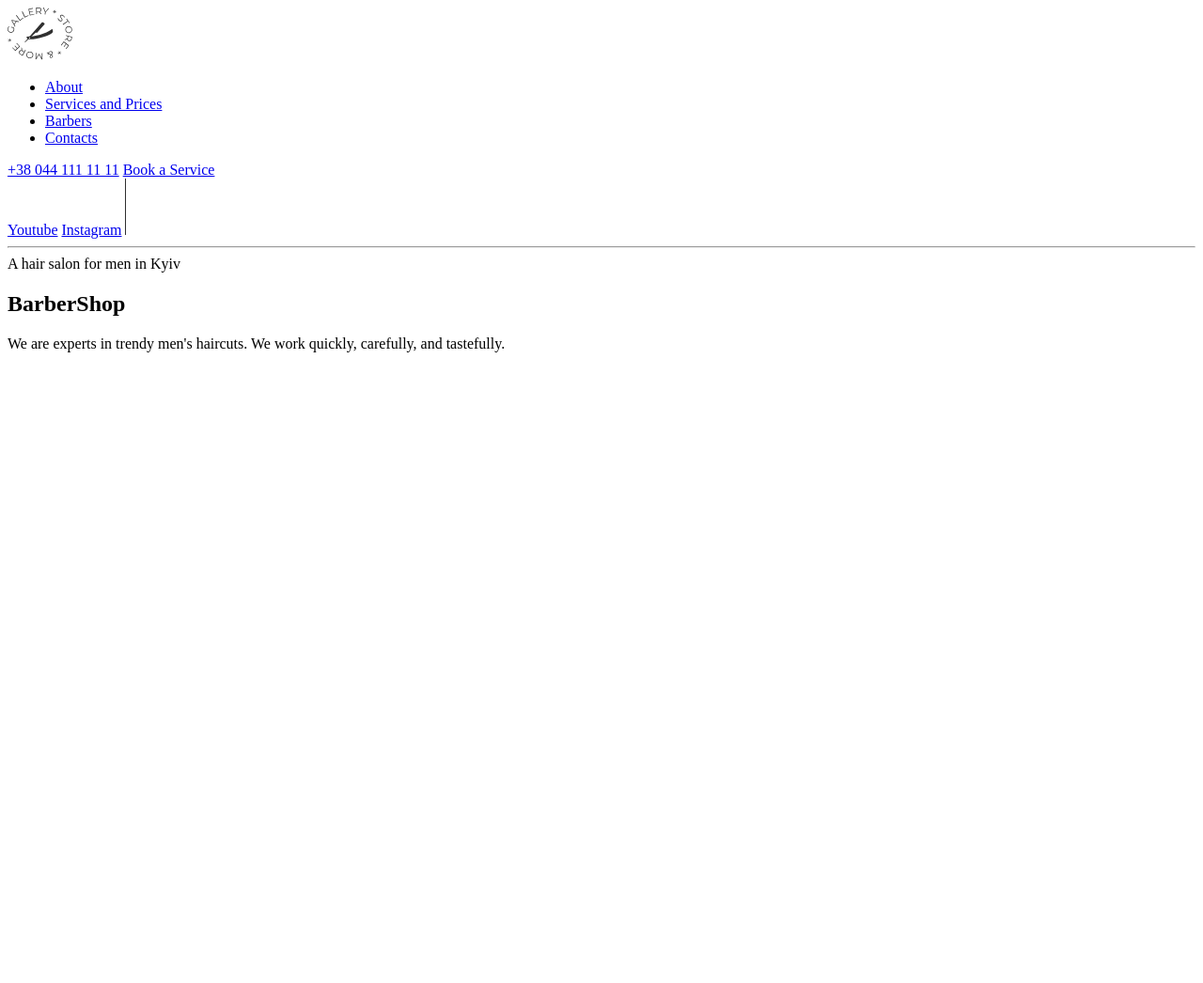
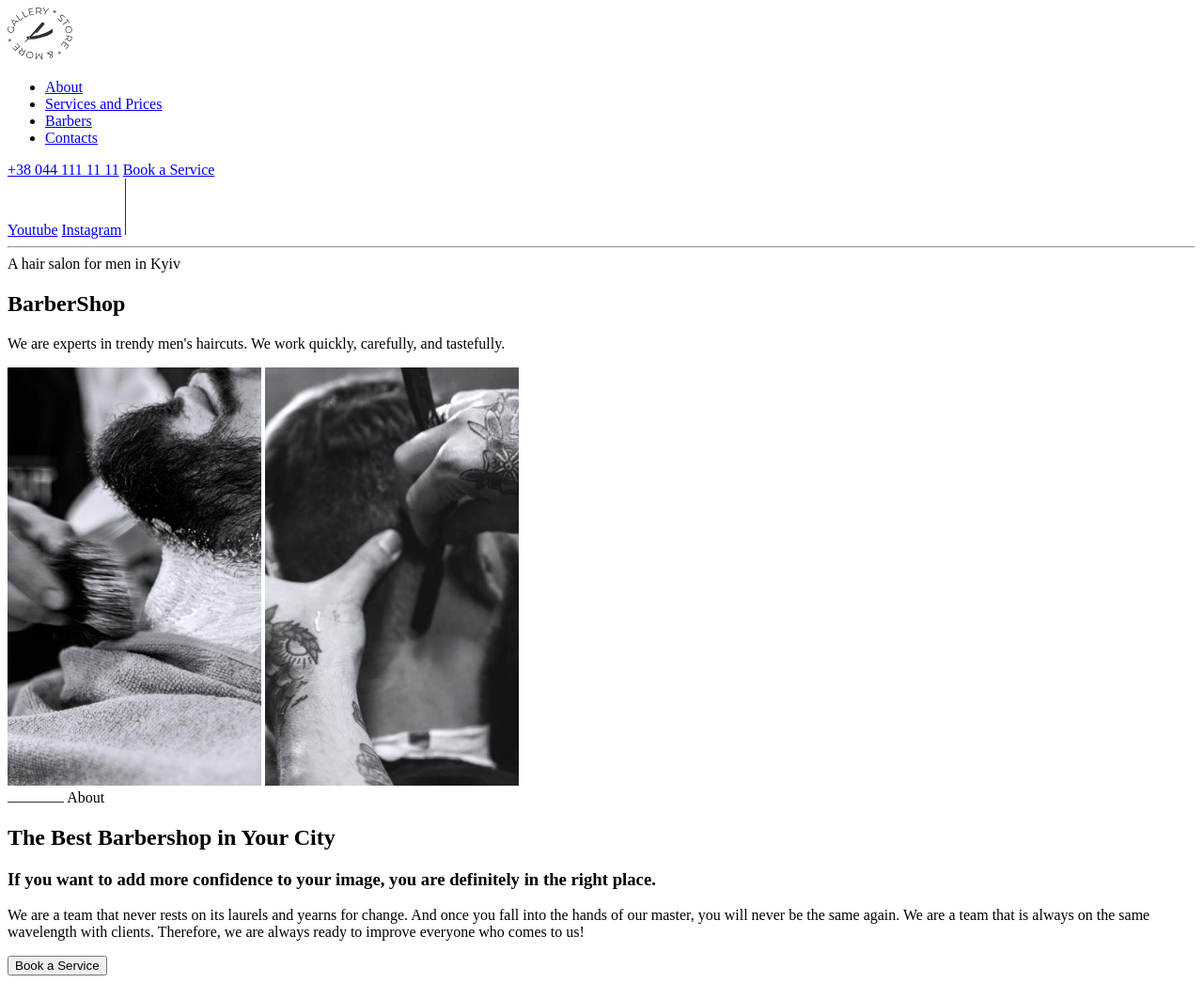
Before and after one commit to raynn07/Html-css-lesson-1-module-1, a plain HTML site: page index.html in a window 1280 px wide. Shown: the whole page at 94% size. Before the commit the page ends 800 px from the top, so only its background shows below. Drawn offline with Linux system fonts and the light colour scheme.

Commit message:
Second section Completed

```diff
--- a/index.html
+++ b/index.html
@@ -26,7 +26,7 @@
       <section>
         <a href="https://www.youtube.com" target="_blank">Youtube</a>
         <a href="https://www.instagram.com" target="_blank">Instagram</a>
-        <img src="./images/social-media-dash.png" alt="Separator" />
+        <img src="./images/vertical-dash.svg" alt="vertical dash" />
       </section>
     </header>
     <main>
@@ -40,7 +40,33 @@
         </p>
       </section>
 
-      <section></section>
+      <!-- About section -->
+      <section>
+        <div>
+          <img src="./images/barber-img-1.png" alt="Frizer pune spuma de ras" />
+          <img
+            src="./images/barber-img-2.png"
+            alt="Frizer barbiereste cu briceag"
+          />
+        </div>
+        <div>
+          <img src="./images/horizontal-dash.svg" alt="horizontal dash" />
+          <span>About</span>
+        </div>
+        <h2>The Best Barbershop in Your City</h2>
+        <h3>
+          If you want to add more confidence to your image, you are definitely
+          in the right place.
+        </h3>
+        <p>
+          We are a team that never rests on its laurels and yearns for change.
+          And once you fall into the hands of our master, you will never be the
+          same again. We are a team that is always on the same wavelength with
+          clients. Therefore, we are always ready to improve everyone who comes
+          to us!
+        </p>
+        <button>Book a Service</button>
+      </section>
     </main>
   </body>
 </html>
```
Also changed, not shown: images/barber-img-1.png (added), images/barber-img-2.png (added), images/horizontal-dash.svg (added), images/social-media-dash.png (deleted), images/vertical-dash.svg (added).
